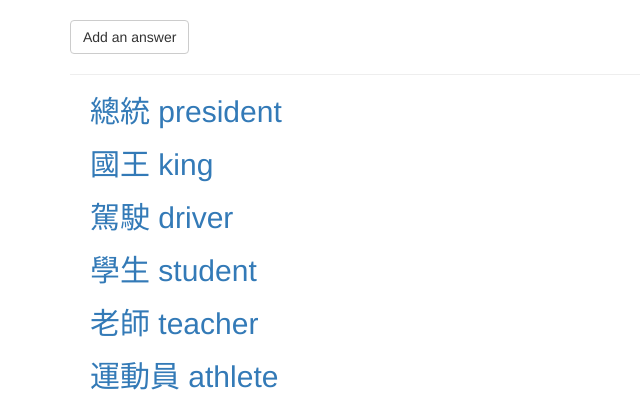
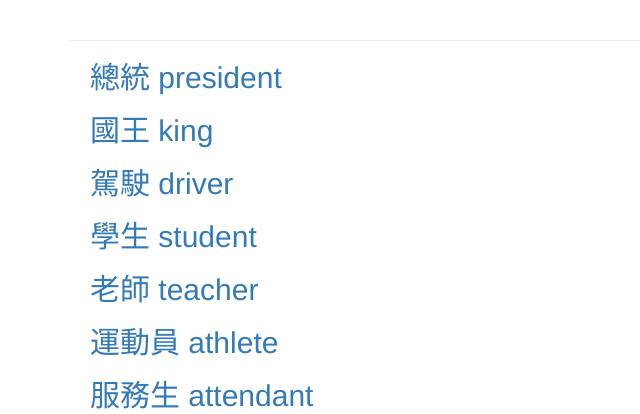
Before and after one commit to kevin1kevin1k/gw-django, a Django app: page /en/game/answer_list/ in a window 1280 px wide. Shown: the part 51-465 px from the top of the page, without its empty margins (0-640 px from the left). Run offline with Django 3.2, Linux system fonts and the light colour scheme; data comes from the database, SQL or seed files in the repository; tables that the repository leaves empty hold one stand-in row (values such as "Sample post"); parts of the project's set-up code (start-up, migrations or seed data) failed here and were passed over; some libraries are stand-ins or nearby versions.

Commit message:
fix labels

```diff
--- a/game/templates/game/answer_list.html
+++ b/game/templates/game/answer_list.html
@@ -5,15 +5,16 @@
 
 {% block content %}
 <div class="container">
-  <a href="{% url 'answer_create' %}" class="btn btn-default">{% trans 'Add an answer' %}</a>
+  <!-- <a href="{% url 'answer_create' %}" class="btn btn-default">{% trans 'Add an answer' %}</a> -->
   <hr>
   {% for answer in answers %}
     <div class="answer" style="margin-left: 20px">
       <h2>
         <a href="{{ answer.get_absolute_url }}">
           {{ answer.name }} {{ answer.name_en }}
-          {% if answer.questions.all %}
-            <span class="label label-info">{{ answer.questions.all|length }}</span>
+          {% if answer.get_valid_games_count %}
+            <!-- <span class="label label-info">{{ answer.games.all|length }}</span> -->
+            <span class="label label-info">{{ answer.get_valid_games_count }}</span>
           {% endif %}
         </a>
       </h2>
```
